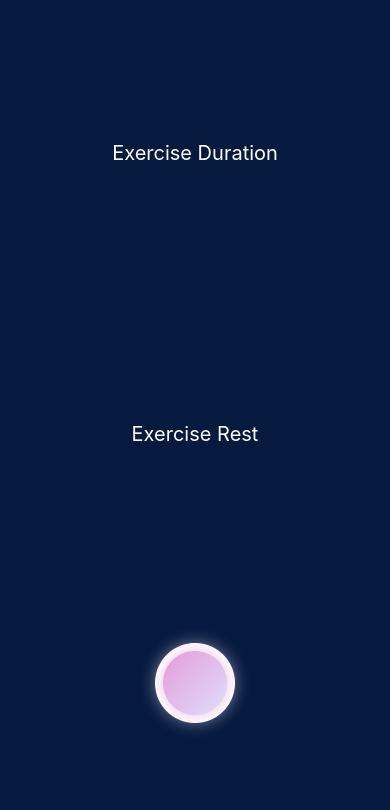
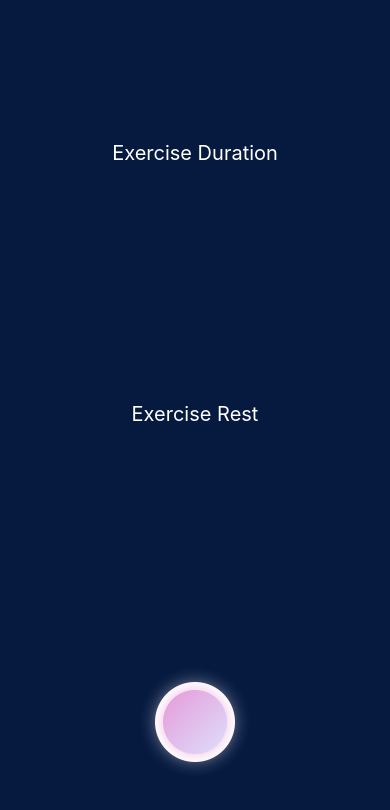
Before and after one commit to enzo-mourany/the-tabata-app, a React Native app: screen /Home in a window 390 px wide. Shown: the top 810 px of the page. Built offline with nearby package versions, Linux system fonts and the light colour scheme.

Commit message:
edit timers indicators

```diff
--- a/App.jsx
+++ b/App.jsx
@@ -57,7 +57,7 @@ export default function App() {
         >
           <Stack.Screen name="Home" component={HomePage}
             options={{
-              title: '',
+              title: ' ',
               headerShown: false,
               headerStyle: {
                 backgroundColor: '#04112A',
@@ -66,7 +66,7 @@ export default function App() {
           />
           <Stack.Screen name="Timers" component={TimerAndCountdowns}
             options={{
-              title: '',
+              title: ' ',
               headerStyle: {
                 shadowColor: 'transparent',
                 backgroundColor: '#061A40',
--- a/HomePageApp.jsx
+++ b/HomePageApp.jsx
@@ -83,7 +83,7 @@ function HomePage({ navigation }) {
           {
             justifyContent: 'flex-end',
             alignItems: 'center',
-            paddingBottom: 100,
+            paddingBottom: 60,
           },
         ]}>
 
@@ -170,7 +170,7 @@ function HomePage({ navigation }) {
       <View
         style={{
           position: 'absolute',
-          top: height / 2,
+          top: height / 2.1,
           left: 0,
           right: 0,
           flex: 1,
@@ -245,10 +245,10 @@ const styles = StyleSheet.create({
     backgroundColor: colors.black,
   },
   roundButton: {
-    bottom: 1,
+    bottom: 2,
     width: 120,
     height: 120,
-    borderRadius: 80,
+    borderRadius: 120,
   },
   text: {
     fontSize: item_size * 0.8,
```
